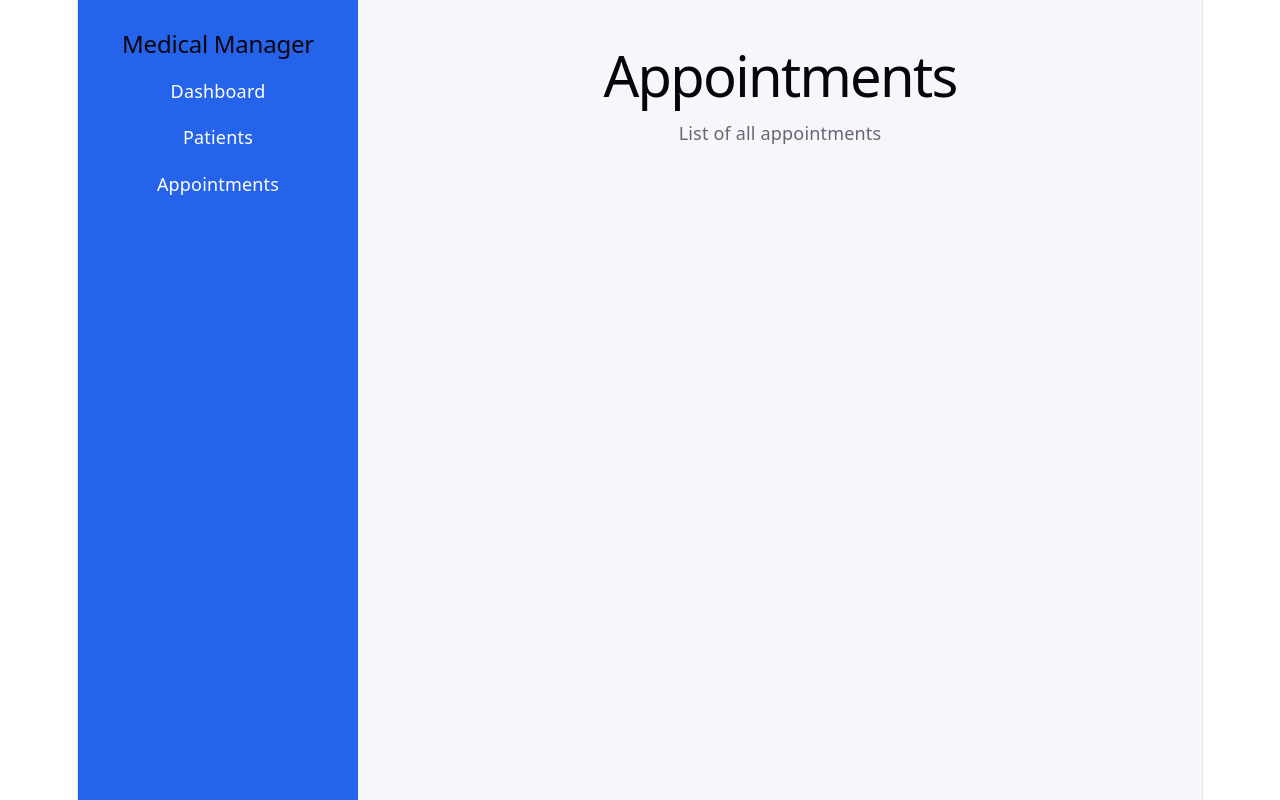
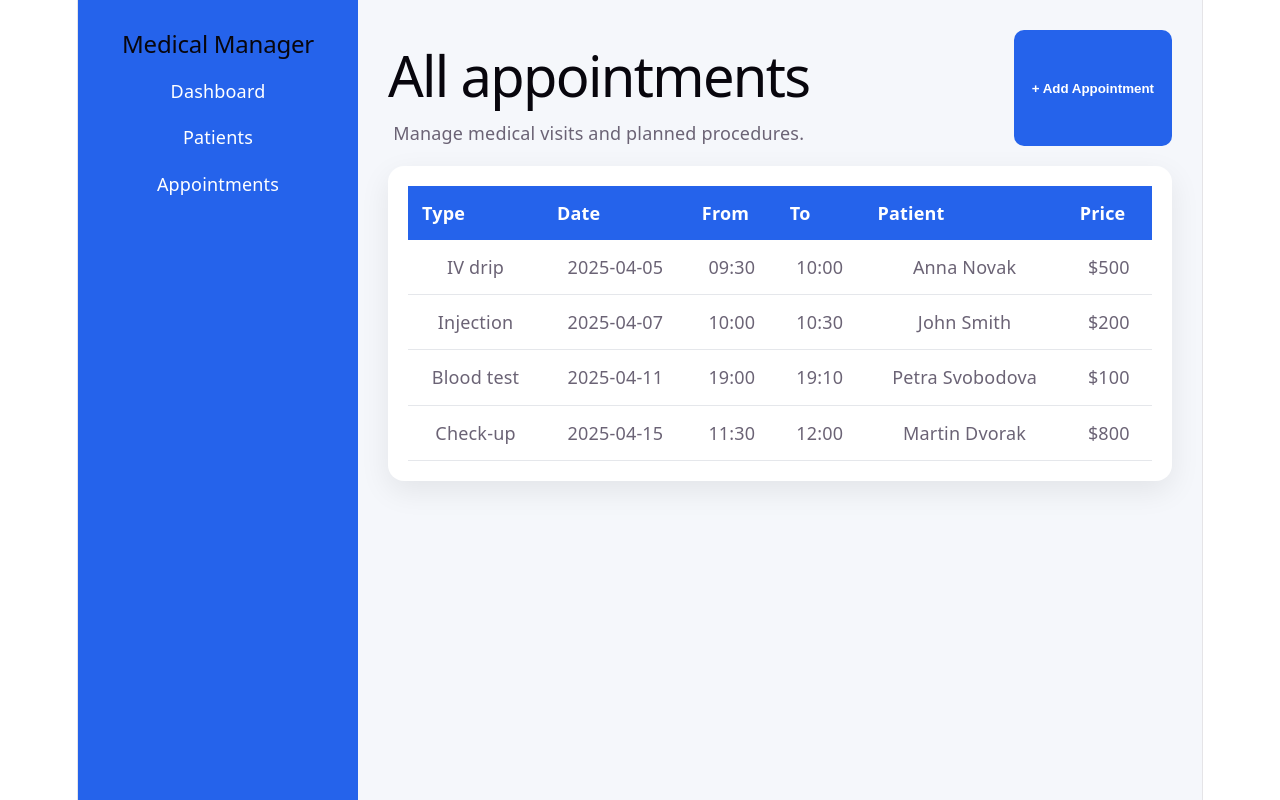
Before and after one commit to 02ionova/Medical-visit-manager, a React app in the folder frontend/: page /appointments in a window 1280 px wide. Built offline with nearby package versions, Linux system fonts and the light colour scheme; the HTML template or start-up script is replaced by a standard one.

Commit message:
Add appointments page with table

```diff
--- a/frontend/src/pages/Appointments.jsx
+++ b/frontend/src/pages/Appointments.jsx
@@ -1,10 +1,112 @@
+const appointments = [
+    {
+        id: "1",
+        type: "IV drip",
+        date: "2025-04-05",
+        from: "09:30",
+        to: "10:00",
+        patient: "Anna Novak",
+        price: 500,
+    },
+    {
+        id: "2",
+        type: "Injection",
+        date: "2025-04-07",
+        from: "10:00",
+        to: "10:30",
+        patient: "John Smith",
+        price: 200,
+    },
+    {
+        id: "3",
+        type: "Blood test",
+        date: "2025-04-11",
+        from: "19:00",
+        to: "19:10",
+        patient: "Petra Svobodova",
+        price: 100,
+    },
+    {
+        id: "4",
+        type: "Check-up",
+        date: "2025-04-15",
+        from: "11:30",
+        to: "12:00",
+        patient: "Martin Dvorak",
+        price: 800,
+    },
+];
+
 function Appointments() {
     return (
         <div>
-            <h1>Appointments</h1>
-            <p>List of all appointments</p>
+            <div style={{ display: "flex", justifyContent: "space-between", marginBottom: "20px" }}>
+                <div>
+                    <h1>All appointments</h1>
+                    <p>Manage medical visits and planned procedures.</p>
+                </div>
+
+                <button
+                    style={{
+                        background: "#2563eb",
+                        color: "white",
+                        border: "none",
+                        borderRadius: "10px",
+                        padding: "12px 18px",
+                        fontWeight: "bold",
+                        cursor: "pointer",
+                    }}
+                >
+                    + Add Appointment
+                </button>
+            </div>
+
+            <div
+                style={{
+                    background: "white",
+                    borderRadius: "16px",
+                    padding: "20px",
+                    boxShadow: "0 10px 30px rgba(0,0,0,0.08)",
+                }}
+            >
+                <table style={{ width: "100%", borderCollapse: "collapse" }}>
+                    <thead>
+                    <tr style={{ background: "#2563eb", color: "white" }}>
+                        <th style={thStyle}>Type</th>
+                        <th style={thStyle}>Date</th>
+                        <th style={thStyle}>From</th>
+                        <th style={thStyle}>To</th>
+                        <th style={thStyle}>Patient</th>
+                        <th style={thStyle}>Price</th>
+                    </tr>
+                    </thead>
+
+                    <tbody>
+                    {appointments.map((appointment) => (
+                        <tr key={appointment.id}>
+                            <td style={tdStyle}>{appointment.type}</td>
+                            <td style={tdStyle}>{appointment.date}</td>
+                            <td style={tdStyle}>{appointment.from}</td>
+                            <td style={tdStyle}>{appointment.to}</td>
+                            <td style={tdStyle}>{appointment.patient}</td>
+                            <td style={tdStyle}>${appointment.price}</td>
+                        </tr>
+                    ))}
+                    </tbody>
+                </table>
+            </div>
         </div>
     );
 }
 
+const thStyle = {
+    textAlign: "left",
+    padding: "14px",
+};
+
+const tdStyle = {
+    padding: "14px",
+    borderBottom: "1px solid #e5e7eb",
+};
+
 export default Appointments;
```
